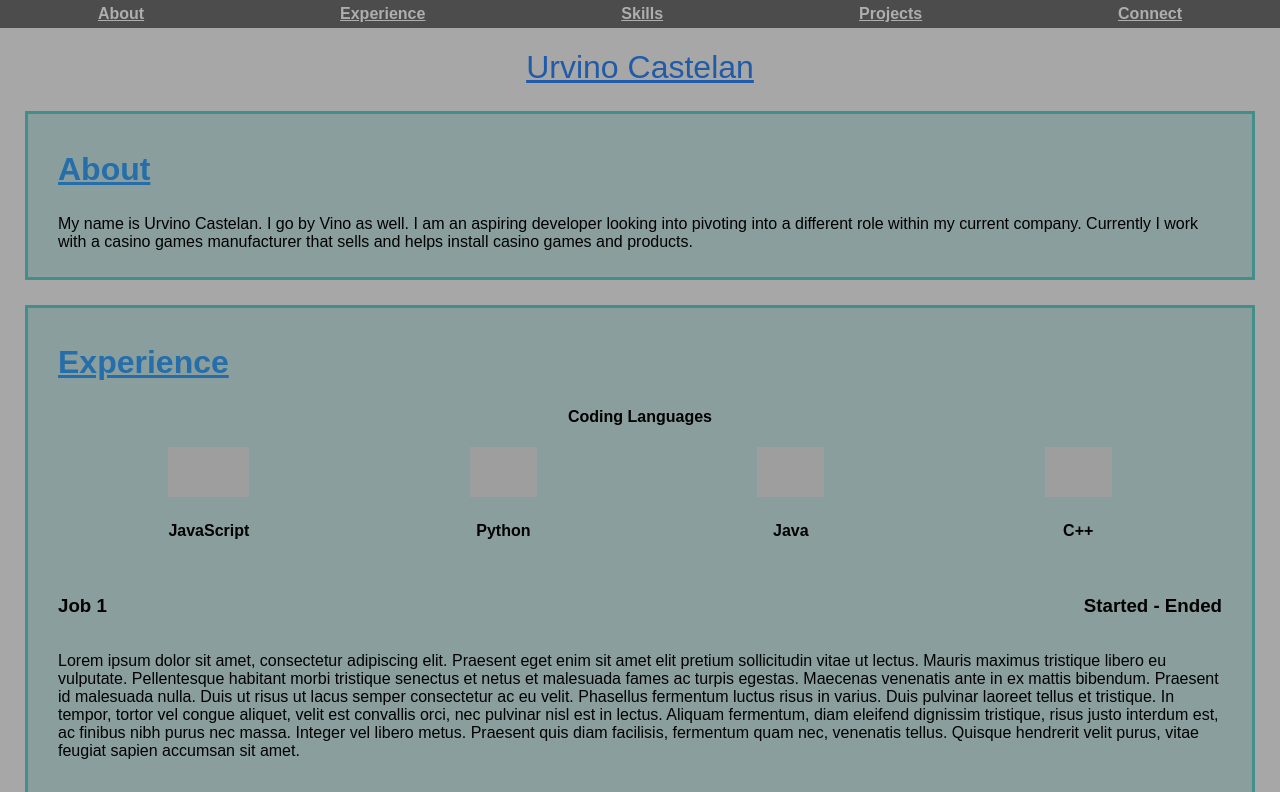
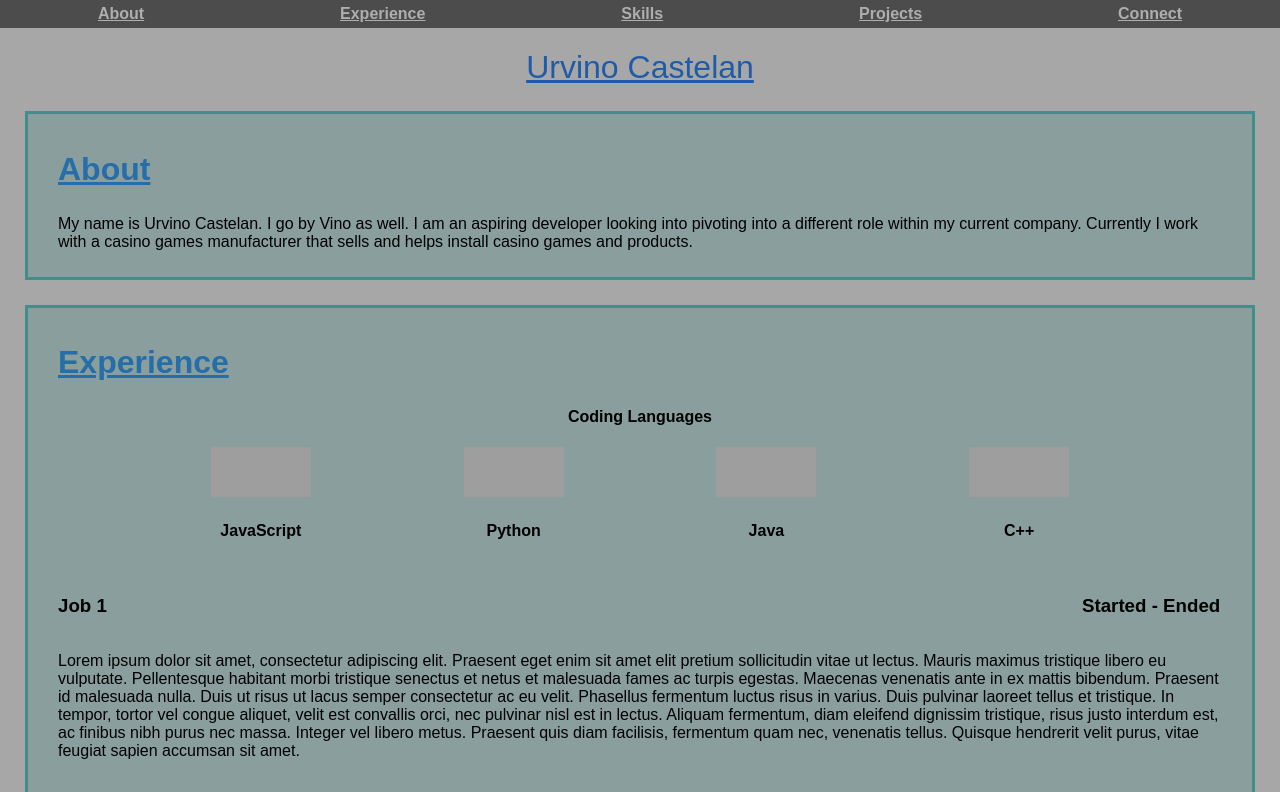
Before and after one commit to vcastelan/urvino-castelan-Mars, a plain HTML site: page index.html in a window 1280 px wide. Shown: the top 792 px of the page. Drawn offline with Linux system fonts and the light colour scheme; grey boxes are pictures that could not be loaded.

Commit message:
Modified CSS to update display flex to grid. Also rearranged order to reflect changes

```diff
--- a/CSS/styles.css
+++ b/CSS/styles.css
@@ -27,16 +27,9 @@ h2 {
 
 /* ==== layout ===*/
 
+
+/* ==== Experience section ===*/
 #Experience h4 {
-  text-align: center;
-}
-
-.columns-experience {
-  display: flex;
-}
-
-.column {
-  margin: 0px auto;
   text-align: center;
 }
 
@@ -49,17 +42,56 @@ h2 {
   margin-top: 15px;
 }
 
+/*== using flexbox ==*/
+
+/* .columns-experience {
+  display: flex;
+}
+
+.column {
+  margin: 0px auto;
+  text-align: center;
+}
+
 .job {
   display: flex;
   justify-content: space-between;
+} */
+
+
+/* === STRETCH GOAL: using grid === */
+
+.columns-experience {
+  display: grid;
+  grid-template-columns: 100px 100px 100px 100px;
+  justify-content: space-evenly;
 }
 
+.job {
+  display: grid;
+  grid-template-columns: 140px 140px;
+  justify-content: space-between;
+}
+
+/* ==== Connect section  ===*/
 .columns-connect {
   display: flex;
   justify-content: space-evenly;
   align-items: center;
 }
 
+.img-link {
+  width: 80px;
+  /* height: auto;  */
+  transition: width 0.3s ease; /* Smooth transition for the width change */
+}
+
+.img-link:hover {
+  width: 100px; /* New, bigger width on hover */
+}
+
+
+/* ==== all section layout ===*/
 section {
   background-color: rgb(138, 158, 158);
   border: solid;
@@ -75,16 +107,6 @@ ul {
 
 #About {
   text-align: left;
-}
-
-.img-link {
-  width: 80px;
-  /* height: auto;  */
-  transition: width 0.3s ease; /* Smooth transition for the width change */
-}
-
-.img-link:hover {
-  width: 100px; /* New, bigger width on hover */
 }
 
 /* ==== Navigation bar  ===*/
@@ -115,10 +137,6 @@ a {
 a:hover {
   color: lightblue;
 }
-
-/* STRETCH GOAL: Since we learned about grid layout this week, reformat one or both of your two flexbox sections
-(Experience or Connect) to be a grid layout instead to give yourself practice using grid. */
-
 
 /* ==== Media Queries to adjust for screen sizes ==== */
 /* Will make into laptop monitor first mode */
```
